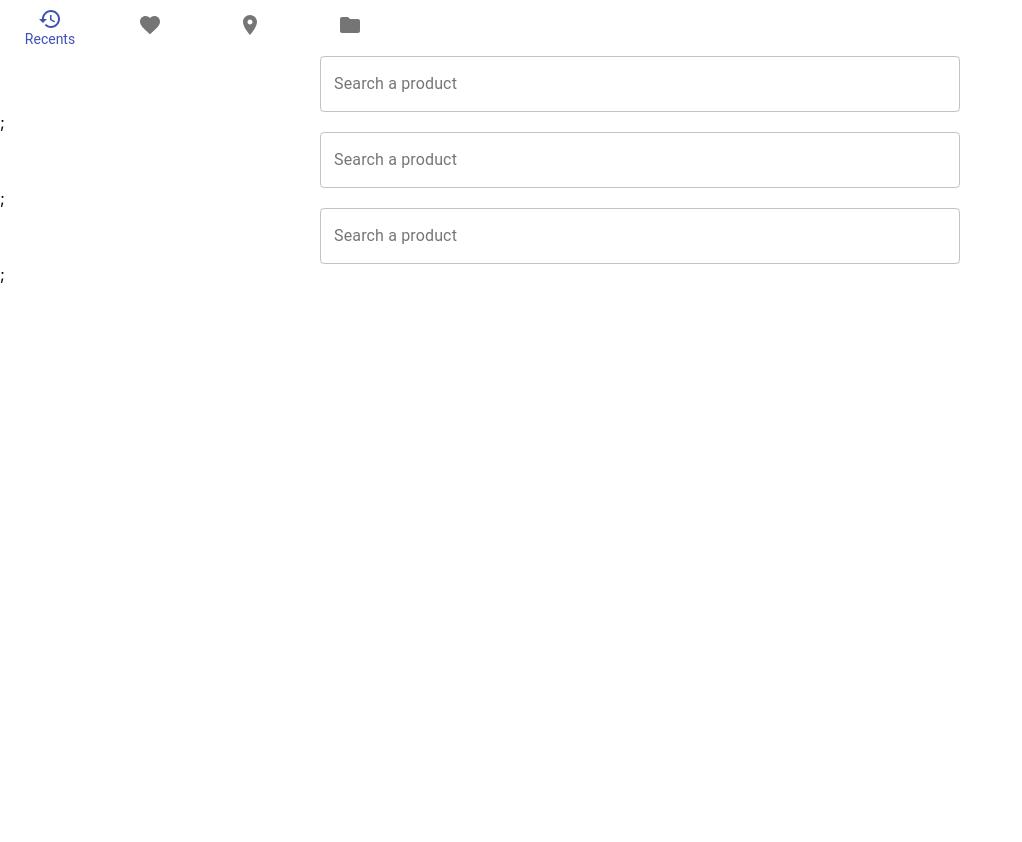
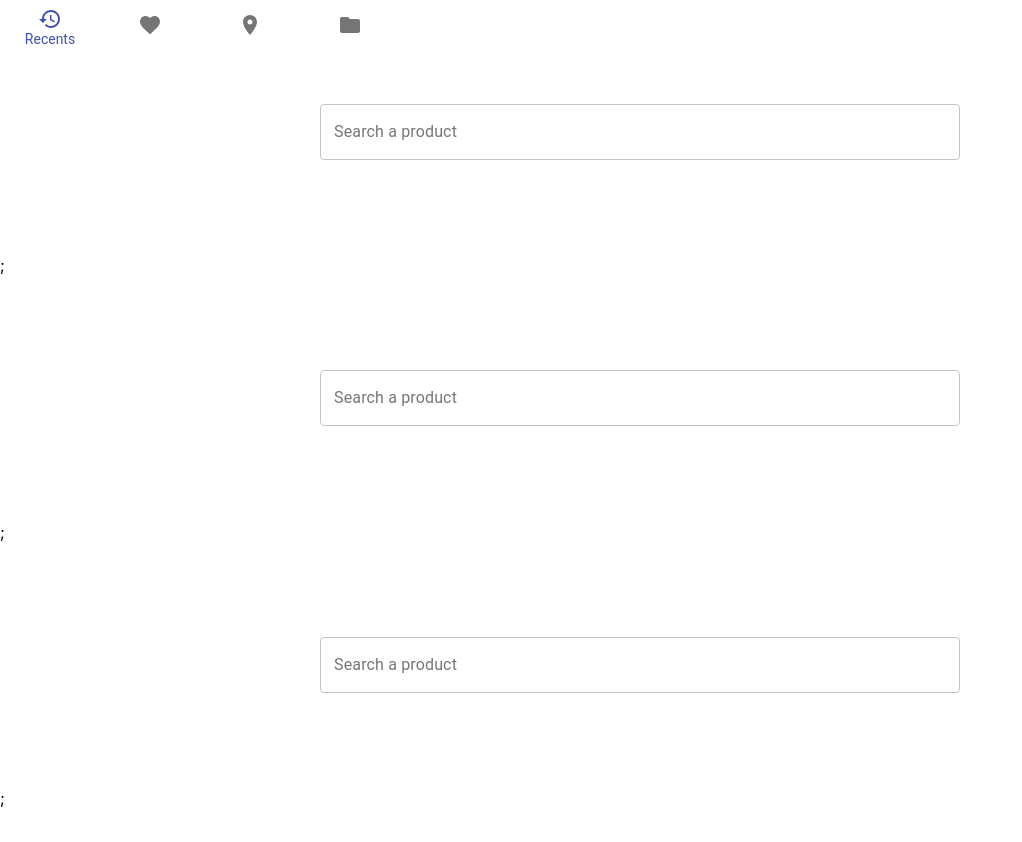
Before and after one commit to clelantoson/React-allergy-checker, a React (Create React App) app: page / in a window 1280 px wide. Shown: the top 842 px of the page, without its empty margins (0-1022 px from the left). Before the commit the page ends 800 px from the top, so only its background shows below. Built offline with nearby package versions, Linux system fonts and the light colour scheme.

Commit message:
page search ok changed margin height width

```diff
--- a/src/App.css
+++ b/src/App.css
@@ -1,3 +1,11 @@
+html,
+body,
+#root {
+  margin: 0;
+  height: 100%;
+  width: 100%;
+}
+
 .App {
   text-align: center;
 }
@@ -14,18 +22,18 @@
 }
 
 .App-header {
-  background-color: #FFFFFF;
+  background-color: #ffffff;
   min-height: 100vh;
   display: flex;
   flex-direction: column;
   align-items: center;
   justify-content: center;
   font-size: calc(10px + 2vmin);
-  color: #FFFFFF;
+  color: #ffffff;
 }
 
 .App-link {
-  color: #3A6EA5;
+  color: #3a6ea5;
 }
 
 @keyframes App-logo-spin {
--- a/src/components/Home.jsx
+++ b/src/components/Home.jsx
@@ -4,12 +4,12 @@ import { makeStyles } from "@material-ui/core";
 
 const useStyles = makeStyles({
   root: {
+    margin: 0,
+    height: "100%",
+    width: "100%",
     display: "flex",
     flexDirection: "column",
     justifyContent: "space-around",
-    margin: 0,
-    height: "100%",
-    width: "100%",
   },
 });
 
```
